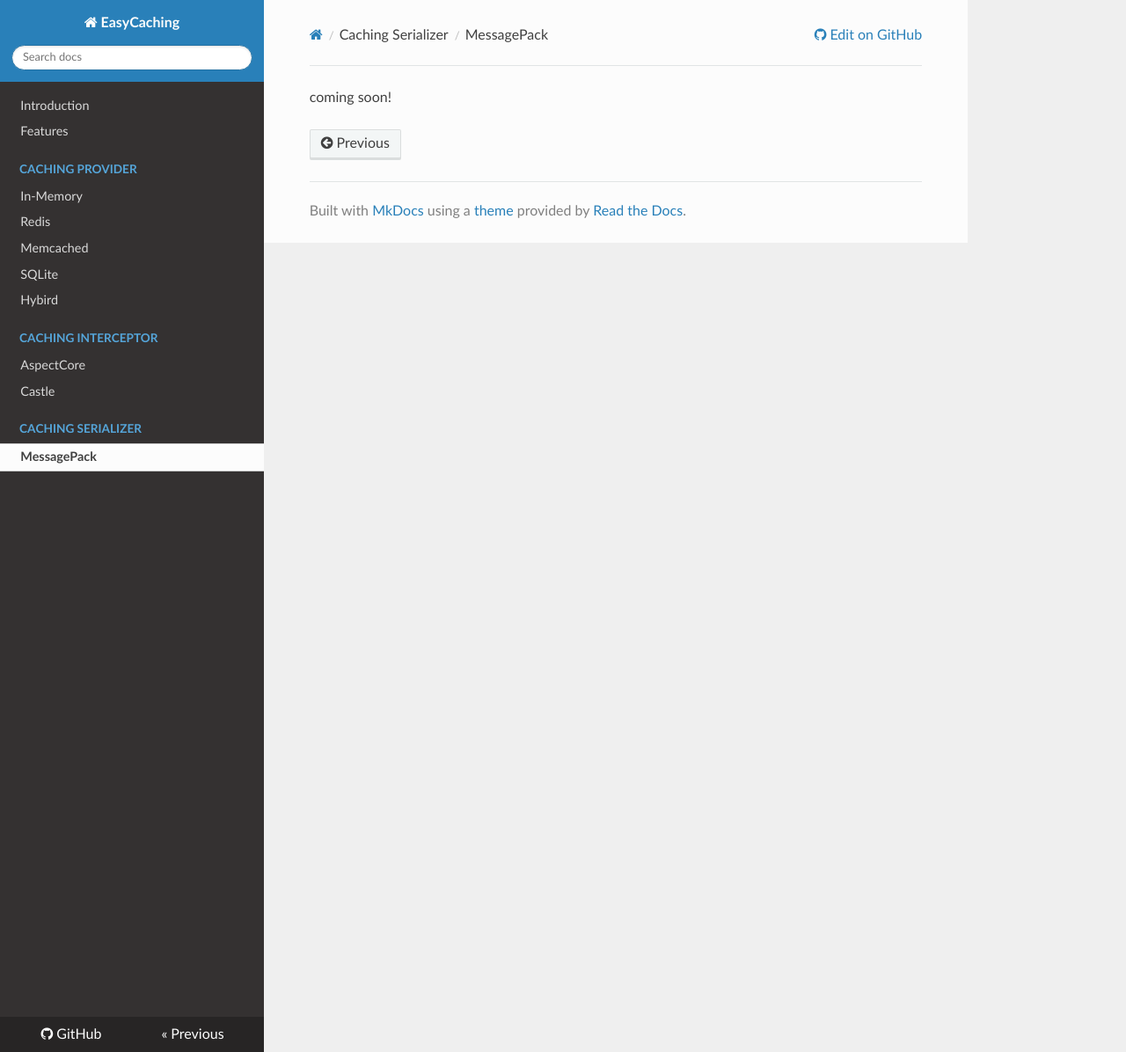
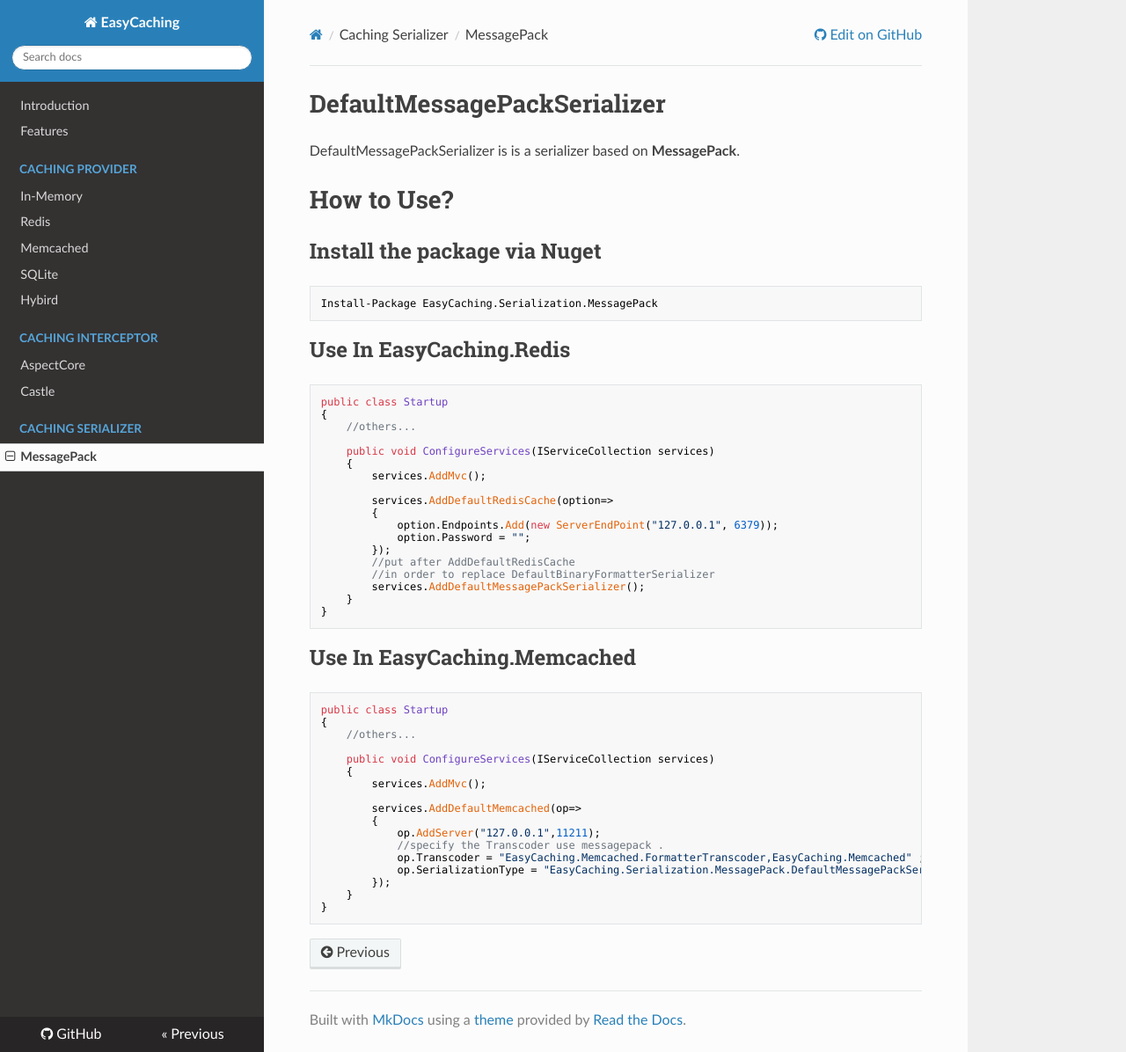
Before and after one commit to dotnetcore/EasyCaching, an MkDocs documentation site: the page built from docs/MessagePack.md, in a window 1280 px wide and 1196 px high. Shown: the whole window at 88% size. Built offline with MkDocs 1.6.1, drawn with Linux system fonts in a browser that asks for light colours; nearby versions of some CDN libraries; old or Windows-style settings are respelled for this version of MkDocs.

Commit message:
:memo: Update doc of MessagePack [ci skip]

````diff
--- a/docs/MessagePack.md
+++ b/docs/MessagePack.md
@@ -1 +1,56 @@
-coming soon!
+# DefaultMessagePackSerializer
+
+DefaultMessagePackSerializer is is a serializer based on **MessagePack**.
+
+# How to Use?
+
+## Install the package via Nuget
+
+```
+Install-Package EasyCaching.Serialization.MessagePack
+```
+
+## Use In EasyCaching.Redis
+
+```
+public class Startup
+{
+    //others...
+
+    public void ConfigureServices(IServiceCollection services)
+    {
+        services.AddMvc();
+
+        services.AddDefaultRedisCache(option=>
+        {
+            option.Endpoints.Add(new ServerEndPoint("127.0.0.1", 6379));
+            option.Password = "";
+        });
+        //put after AddDefaultRedisCache
+        //in order to replace DefaultBinaryFormatterSerializer
+        services.AddDefaultMessagePackSerializer();
+    }
+}
+```
+
+## Use In EasyCaching.Memcached
+
+```
+public class Startup
+{
+    //others...
+
+    public void ConfigureServices(IServiceCollection services)
+    {
+        services.AddMvc();
+
+        services.AddDefaultMemcached(op=>
+        {
+            op.AddServer("127.0.0.1",11211);
+            //specify the Transcoder use messagepack .
+            op.Transcoder = "EasyCaching.Memcached.FormatterTranscoder,EasyCaching.Memcached" ;
+            op.SerializationType = "EasyCaching.Serialization.MessagePack.DefaultMessagePackSerializer,EasyCaching.Serialization.MessagePack";
+        });
+    }
+}
+```
````
